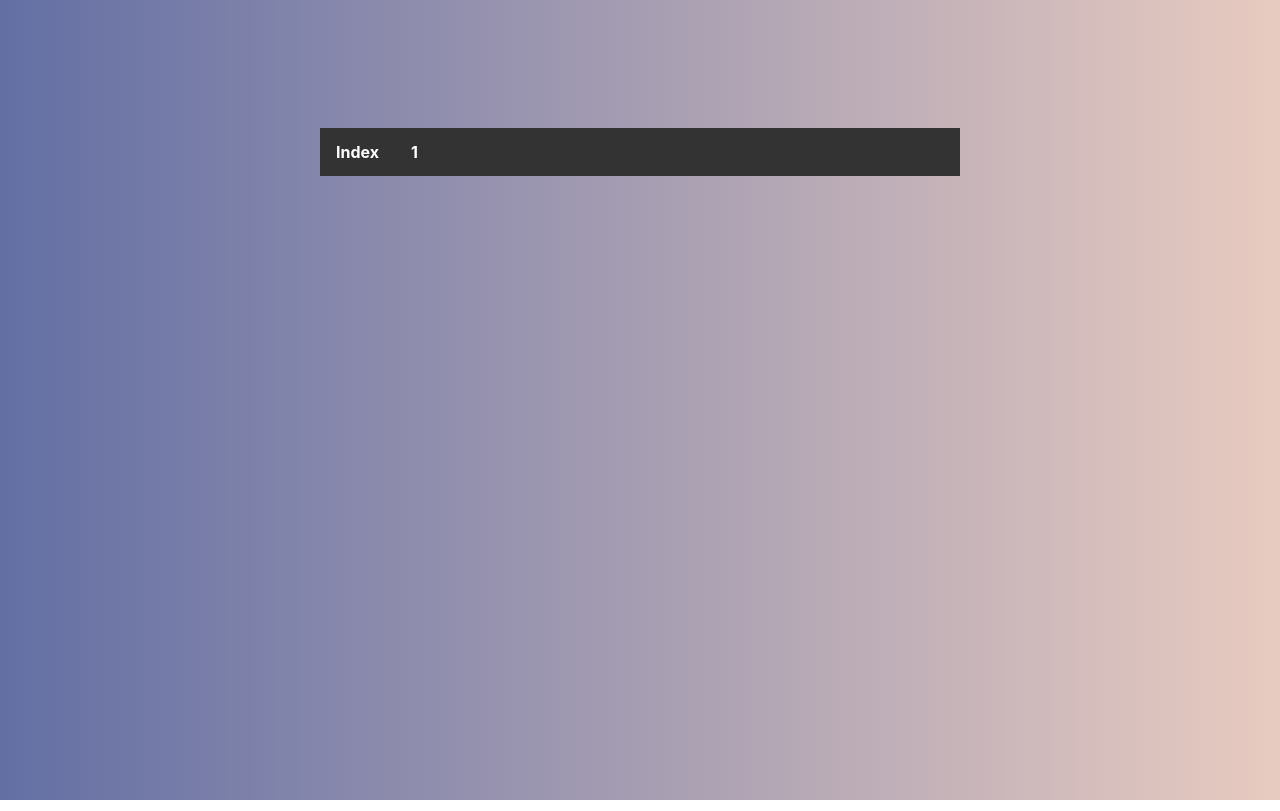
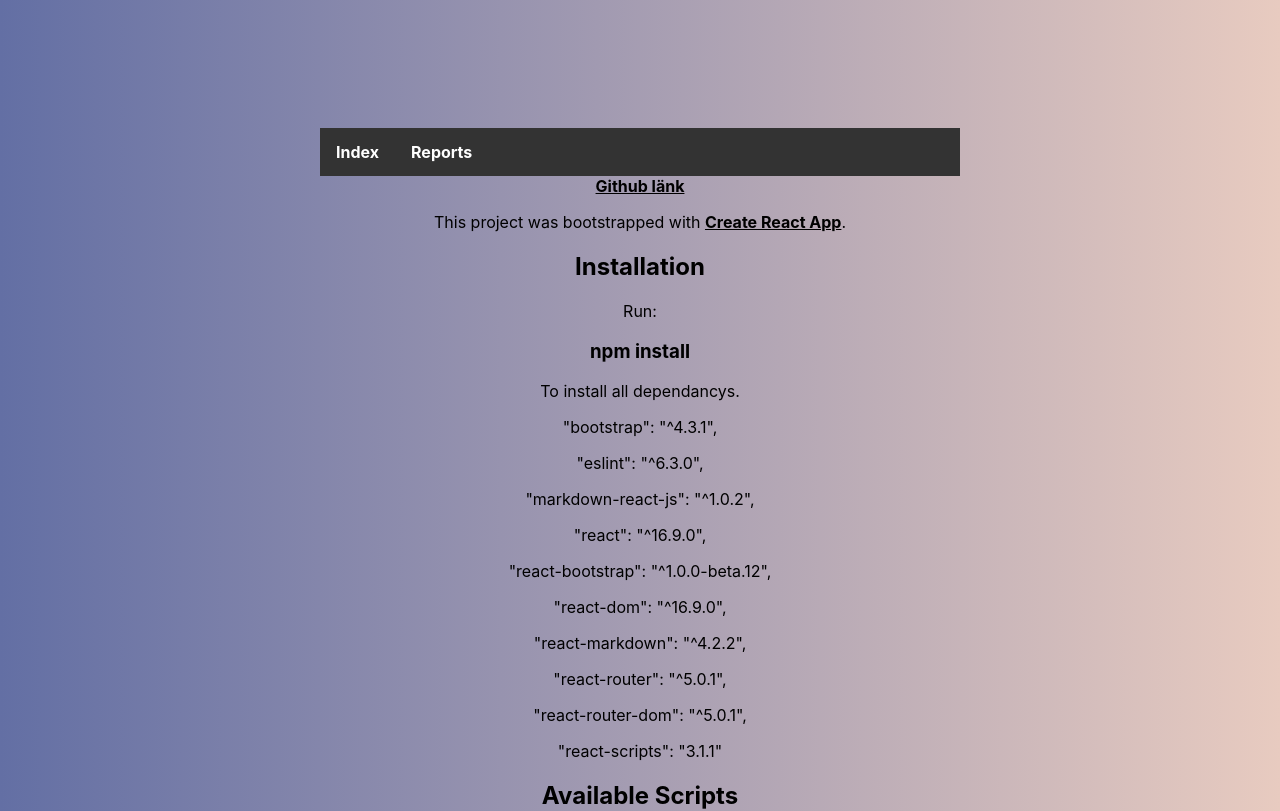
Before and after one commit to UnsinkableSam/me-application, a React (Create React App) app: page /reports/week/1 in a window 1280 px wide. Shown: the top 811 px of the page. Built offline with nearby package versions, Linux system fonts and the light colour scheme.

Commit message:
Fixed routes

```diff
--- a/src/App.js
+++ b/src/App.js
@@ -12,7 +12,7 @@ function App() {
       <div className="App">
         <Navbar />
         <Route path="/" exact component={index} />
-        <Route path="/1" component={One} />
+        <Route path="/reports/week/1" component={One} />
       </div>
     </Router>
   );
--- a/src/view/Navbar/Navbar.js
+++ b/src/view/Navbar/Navbar.js
@@ -11,7 +11,7 @@ function Navbar() {
           <a href="/">Index</a>
         </li>
         <li id="2" className="nav-link">
-          <a href="/1">1</a>
+          <a href="/reports/week/1">Reports</a>
         </li>
       </ul>
     </div>
--- a/src/view/reports/week/1.js
+++ b/src/view/reports/week/1.js
@@ -15,6 +15,10 @@ function One() {
   });
   return (
     <div>
+      <a href="https://github.com/UnsinkableSam/me-application">
+        {" "}
+        Github länk{" "}
+      </a>
       <ReactMarkdown source={markdown} />
     </div>
   );
```
Also changed, not shown: src/index.css (line endings or trailing spaces).
